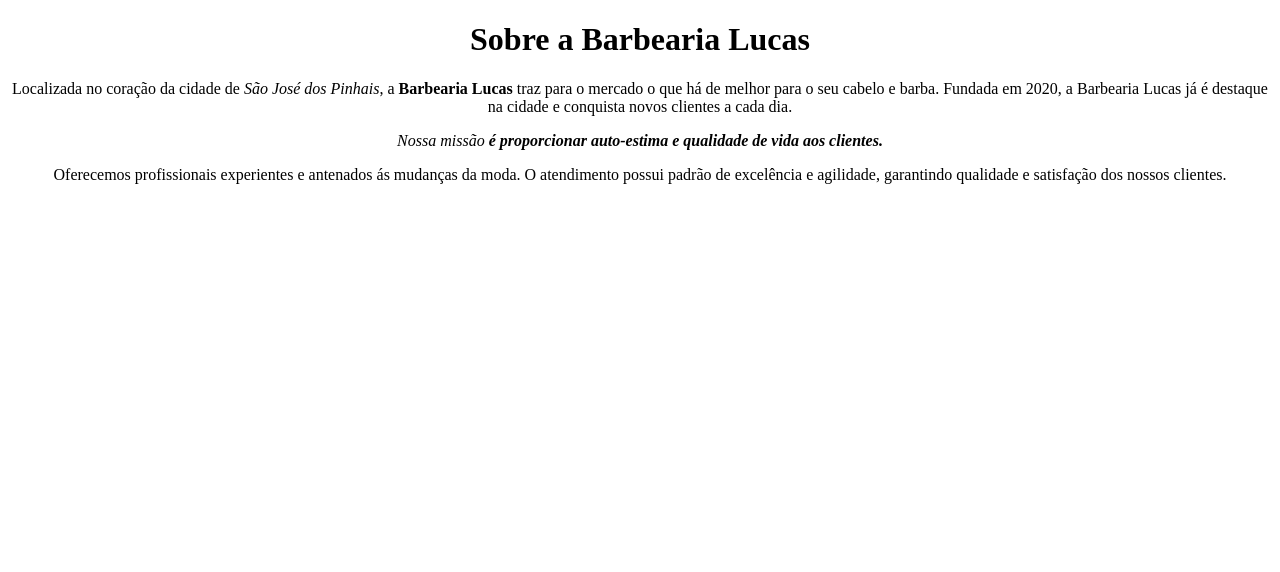
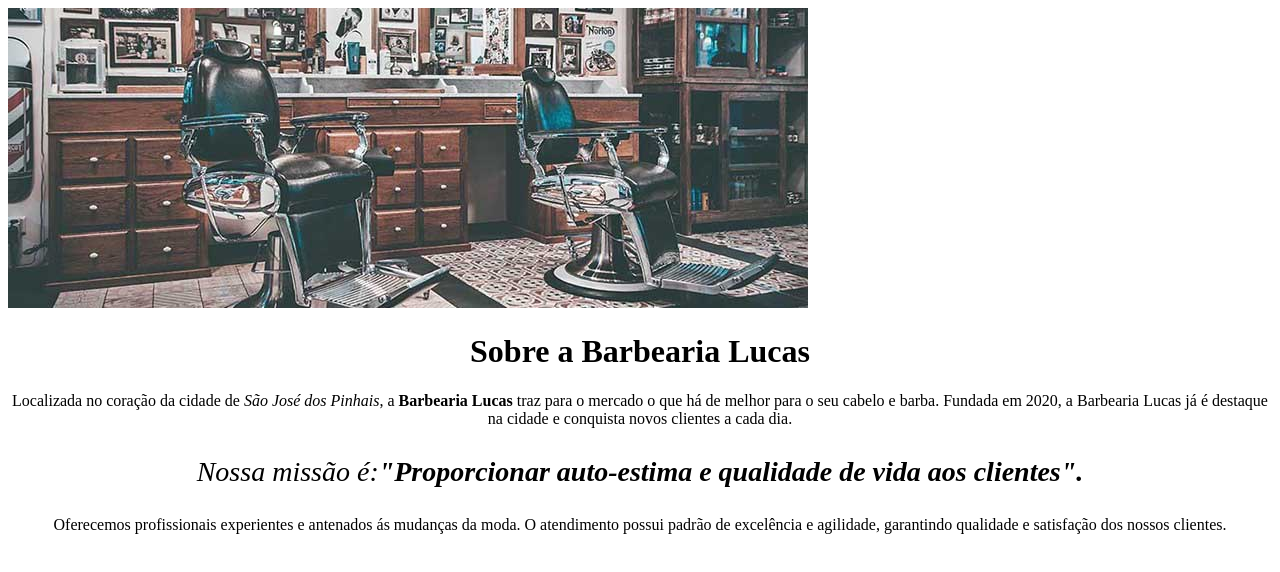
Before and after one commit to Joao-luc/Barbearia-Lucas, a plain HTML site: page index.html in a window 1280 px wide. Drawn offline with Linux system fonts and the light colour scheme.

Commit message:
11/04/2024

```diff
--- a/index.html
+++ b/index.html
@@ -9,13 +9,16 @@
 </head>
 
 <body>
-  <h1 style="text-align:center">Sobre a Barbearia Lucas</h1>
 
-  <p style="text-align:center">Localizada no coração da cidade de <em>São José dos Pinhais</em>, a <strong>Barbearia Lucas</strong> traz para o mercado o que há de melhor para o seu cabelo e barba. Fundada em 2020, a Barbearia Lucas já é destaque na cidade e conquista novos clientes a cada dia.</p>
+  <img src="banner.jpg">
 
-  <p style="text-align:center"><em>Nossa missão <strong>é proporcionar auto-estima e qualidade de vida aos clientes.</strong></em></p>
+  <h1>Sobre a Barbearia Lucas</h1>
 
-  <p style="text-align:center">Oferecemos profissionais experientes e antenados ás mudanças da moda. O atendimento possui padrão de excelência e agilidade, garantindo qualidade e satisfação dos nossos clientes.</p>
+  <p>Localizada no coração da cidade de <em>São José dos Pinhais</em>, a <strong>Barbearia Lucas</strong> traz para o mercado o que há de melhor para o seu cabelo e barba. Fundada em 2020, a Barbearia Lucas já é destaque na cidade e conquista novos clientes a cada dia.</p>
+
+  <p id="missao"><em>Nossa missão é:<strong>"Proporcionar auto-estima e qualidade de vida aos clientes".</strong></em></p>
+
+  <p>Oferecemos profissionais experientes e antenados ás mudanças da moda. O atendimento possui padrão de excelência e agilidade, garantindo qualidade e satisfação dos nossos clientes.</p>
 
 
   <script src="script.js"></script>
--- a/style.css
+++ b/style.css
@@ -1,4 +1,11 @@
-html {
-  height: 100%;
-  width: 100%;
+h1 {
+  text-align: center;
 }
+
+p {
+  text-align: center;
+}
+
+#missao {
+  font-size: 28px;
+}
```
Also changed, not shown: banner.jpg (added), beneficios.jpg (added).
